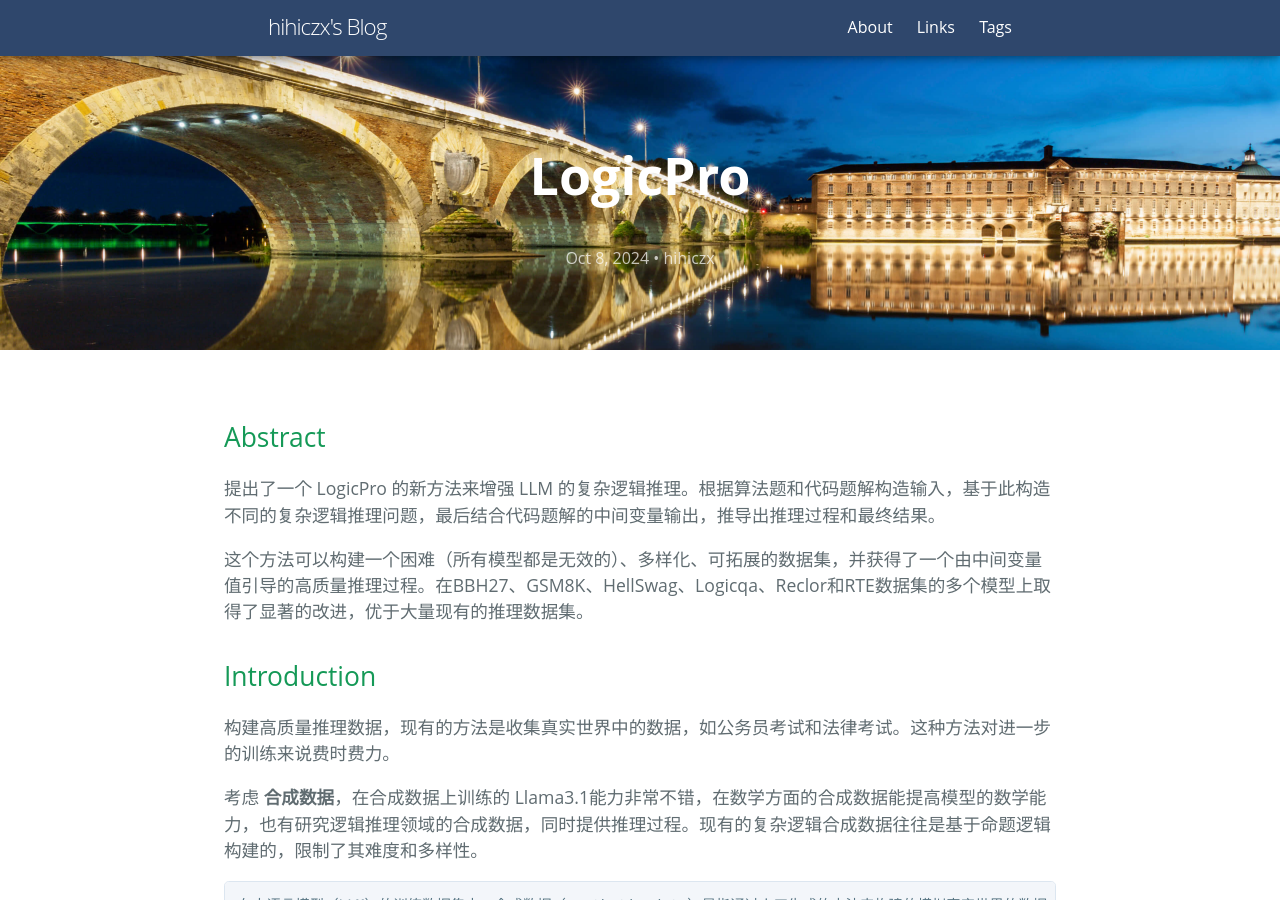
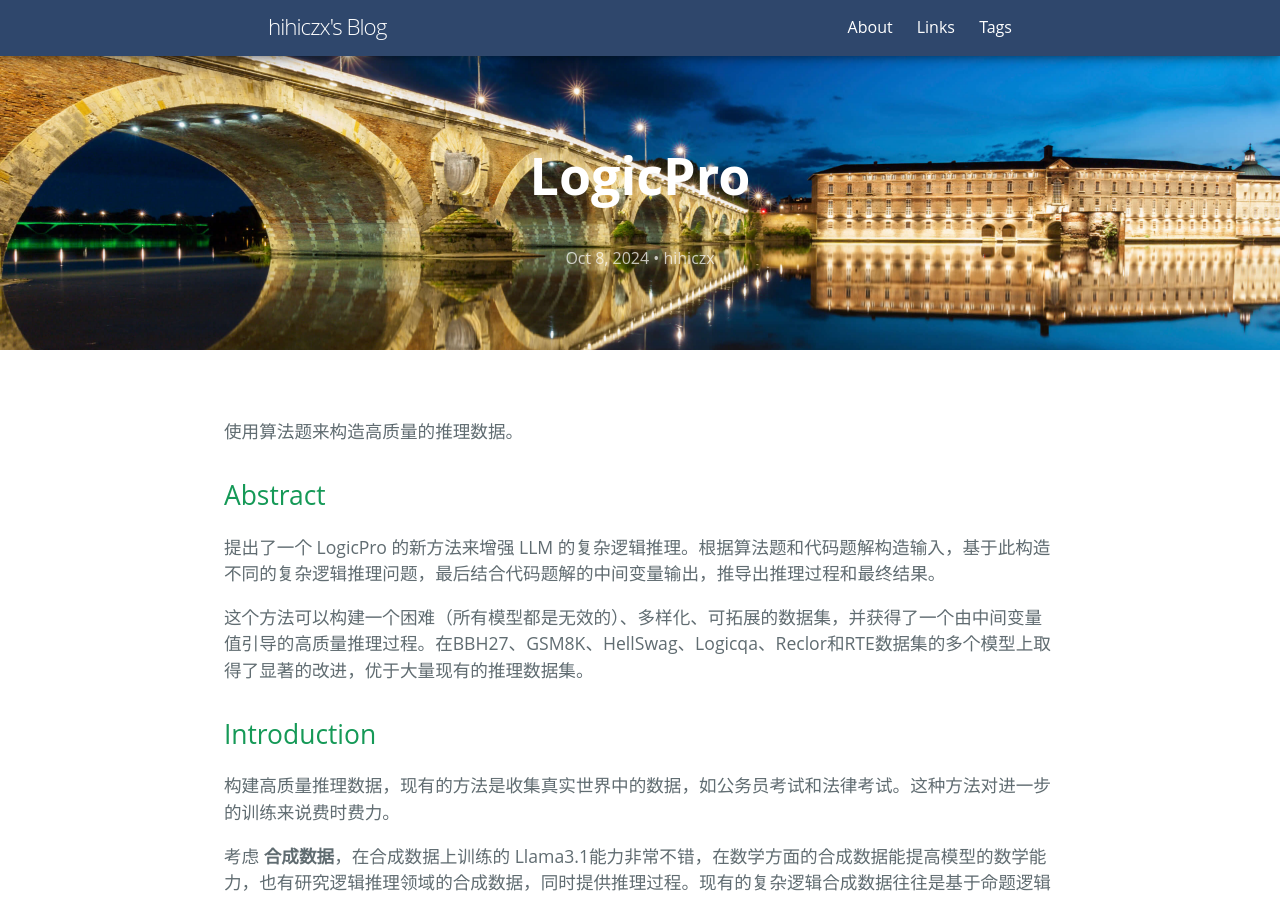
Before and after one commit to BuaaCzx/BuaaCzx.github.io, a Jekyll site: the page built from _posts/2024-10-8-LogicPro.md, in a window 1280 px wide and 900 px high. Built offline with Jekyll 4.4.1, drawn with Linux system fonts in a browser that asks for light colours; some web fonts are replaced.

Commit message:
update blog

```diff
--- a/_posts/2024-10-8-LogicPro.md
+++ b/_posts/2024-10-8-LogicPro.md
@@ -4,7 +4,7 @@ title: LogicPro
 tags: 学习笔记
 ---
 
-
+使用算法题来构造高质量的推理数据。
 
 ## Abstract
 
```
